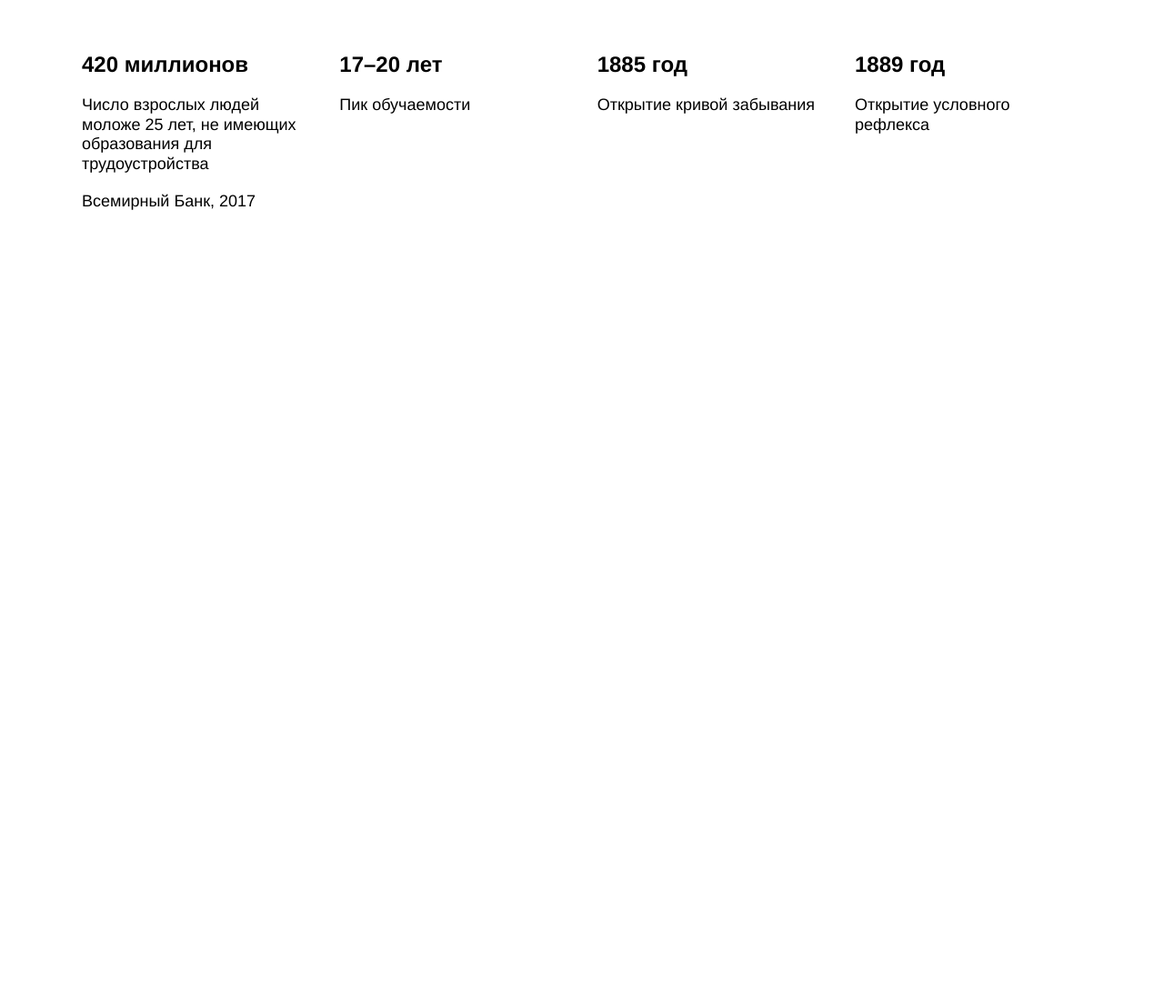
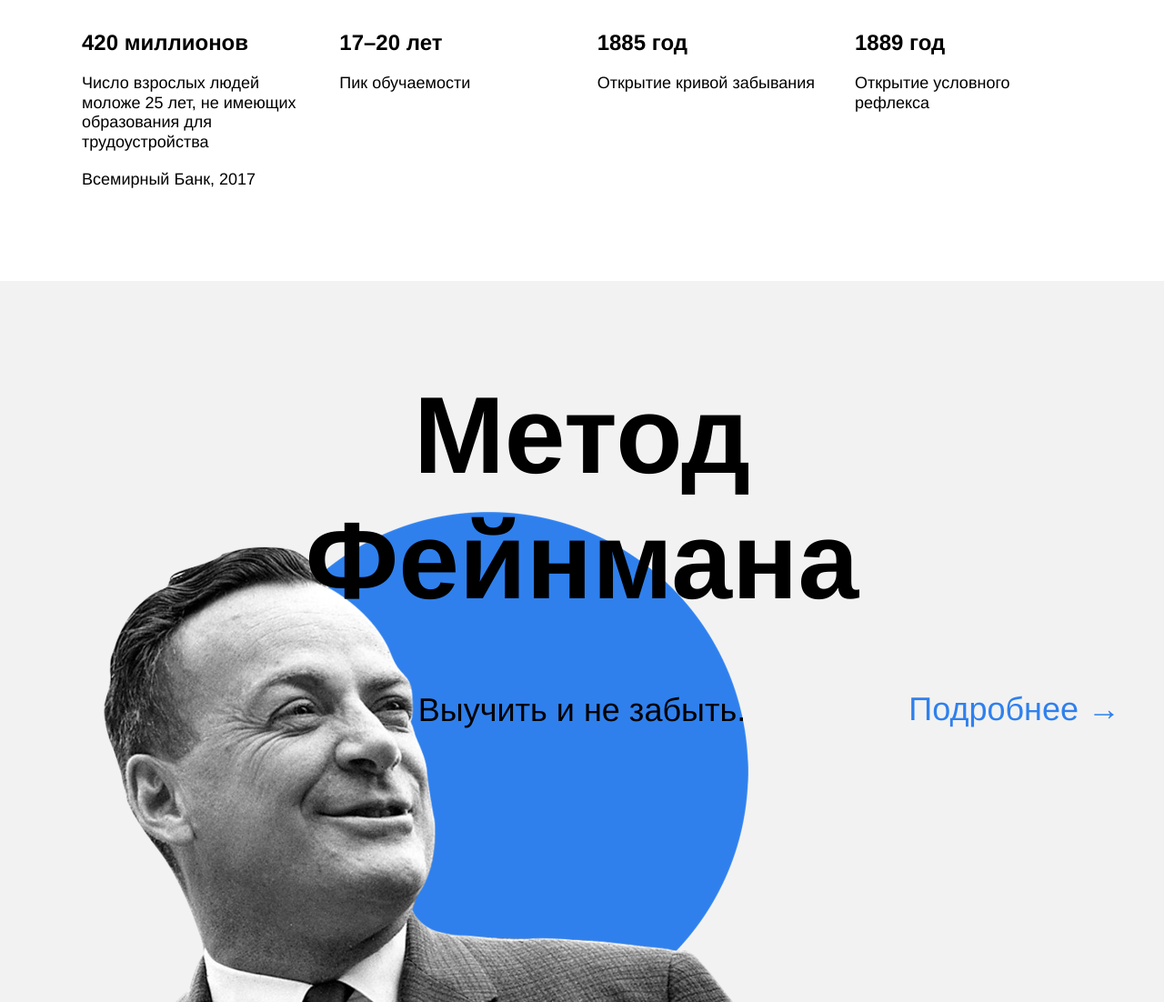
Before and after one commit to constantvalue/how-to-learn, a plain HTML site: page index.html in a window 1280 px wide. Shown: the part 1698-2800 px from the top of the page at 91% size. Before the commit the page ends 1931 px from the top, so only its background shows below. Drawn offline with Linux system fonts and the light colour scheme.

Commit message:
сверстал блок "фейнман"

```diff
--- a/index.html
+++ b/index.html
@@ -12,8 +12,8 @@
     <header class="header">
       <div class="logo logo_place_header"></div>
       <div class="header__title">Научиться учиться</div>
-      <div class="header__subtitle"> Какие современные и эффективные подходы к обучению вы можете использовать в своей жизни? <a class="header__link" href="#">Узнать→</a> </div>
-      <img class="header__main-illustration" src="/images/header-image.png" alt="Опять два"></img>
+      <div class="header__subtitle"> Какие современные и эффективные подходы к обучению вы можете использовать в своей жизни? <a class="header__link" href="#">Узнать →</a> </div>
+      <img class="header__main-illustration" src="/images/header-image.png" alt="Опять двойка"></img>
       <div class="header__square-pic"></div>
     </header>
       <section class="description">
@@ -66,6 +66,12 @@
           </li>
         </ul>
       </section>
+      <section class="feynman">
+        <h1 class="feynman__title">Метод Фейнмана</h1>
+        <h2 class="feynman__subtitle">Выучить и не забыть.</h2>
+        <a class="feynman__link" href="#">Подробнее →</a>
+        <img class="feynman__img" src="images/feynman.png" alt="Фейнман"></img>
+      </section>
   </div>
 </body>
 </html>
--- a/styles/style.css
+++ b/styles/style.css
@@ -25,10 +25,10 @@
 
 .logo {
   position:absolute;
+  background-image: url("/images/logo_place_header.svg");
 }
 
 .logo_place_header {
-  background-image: url("/images/logo_place_header.svg");
   width: 228px;
   height: 32px;
   left:64px;
@@ -61,6 +61,8 @@
   line-height: 25px;
   font-size: 18px;
   font-weight: normal;
+  text-decoration: none;
+  color:#2f80ed;
 }
 
 .header__main-illustration {
@@ -109,7 +111,6 @@
 
 .two-columns__main-text {
   width: 80%;
-
   min-width: 784px;
 }
 
@@ -117,13 +118,14 @@
   line-height: 34px;
   font-size: 24px;
   font-weight: normal;
-
-margin-bottom: 30px;
+  margin-top:0;
+  margin-bottom: 30px;
 }
 
 .two-columns__paragraph:last-child {
   margin-bottom: 0px;
 }
+
 
 .two-columns__span-accent {
   font-weight: 600;
@@ -134,6 +136,7 @@ margin-bottom: 30px;
   display:flex;
   flex-direction: column;
   padding-top:100px;
+  padding-bottom: 100px;
   justify-content: center;
   align-items: center;
 }
@@ -196,7 +199,55 @@ margin-bottom: 30px;
   padding-bottom: 0;
 }
 
+.feynman {
+  display: flex;
+  flex-direction: column;
+  justify-content: flex-start;
+  align-items: center;
+  position: relative;
+  height: 890px;
+  z-index: -4;
+  background-color: #f2f2f2 ;
+}
 
+.feynman__title {
+  line-height: 1.15;
+  font-size: 120px;
+  font-weight: 600;
+  width: 648px;
+  text-align: center;
+  margin: 0;
+  margin-bottom: 70px;
+  padding-top: 100px;
+}
+
+.feynman__subtitle {
+  line-height: 51px;
+  font-size: 36px;
+  font-weight: normal;
+  margin: 0;
+}
+
+.feynman__link {
+  line-height: 51px;
+  font-size: 36px;
+  font-weight: normal;
+  position: absolute;
+  right: 48px;
+  top: 50%;
+  text-decoration: none;
+  color:#2f80ed;
+}
+
+.feynman__img {
+  position:absolute;
+  left: 0;
+  bottom: 0;
+  width: 867px;
+  height: 637px;
+  object-fit: cover;
+  z-index: -2;
+}
 
 /* и элемента с модификатором вида ключ-значение */
 .table__cell_theme_dark {
```
